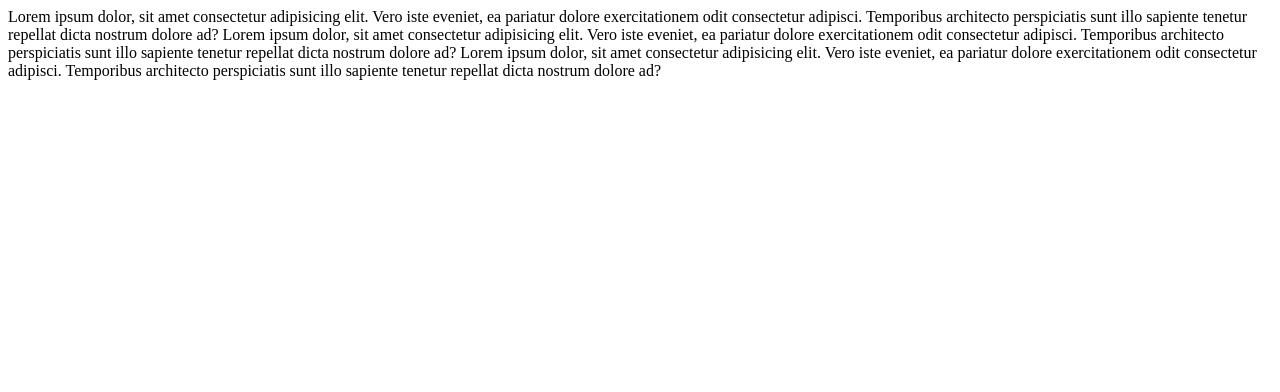
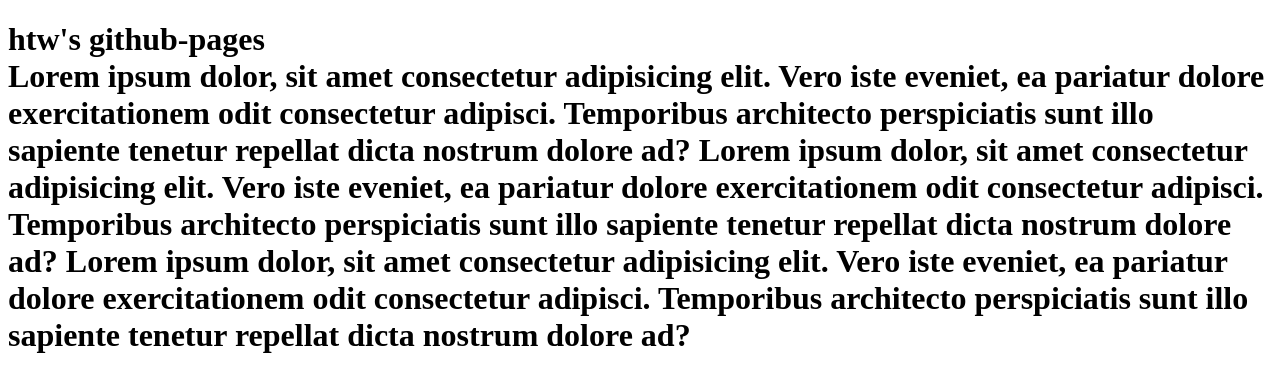
Before and after one commit to Hongtsewen/focus, a plain HTML site: page index.html in a window 1280 px wide. Drawn offline with Linux system fonts and the light colour scheme.

Commit message:
Update index.html

```diff
--- a/index.html
+++ b/index.html
@@ -7,6 +7,7 @@
     <title>WeHelp-htw</title>
 </head>
 <body>
+    <h1>htw's github-pages</n1>
     <div>
         Lorem ipsum dolor, sit amet consectetur adipisicing elit. Vero iste eveniet, ea pariatur dolore exercitationem odit consectetur adipisci. Temporibus architecto perspiciatis sunt illo sapiente tenetur repellat dicta nostrum dolore ad?
         Lorem ipsum dolor, sit amet consectetur adipisicing elit. Vero iste eveniet, ea pariatur dolore exercitationem odit consectetur adipisci. Temporibus architecto perspiciatis sunt illo sapiente tenetur repellat dicta nostrum dolore ad?
```
